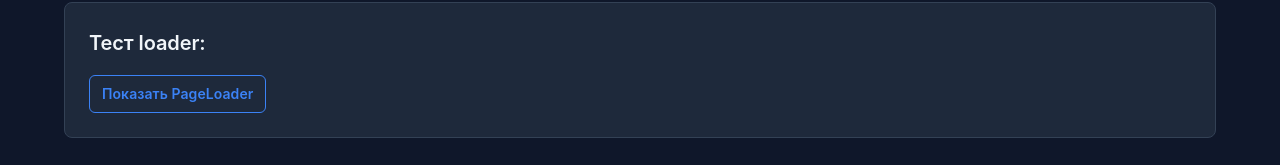
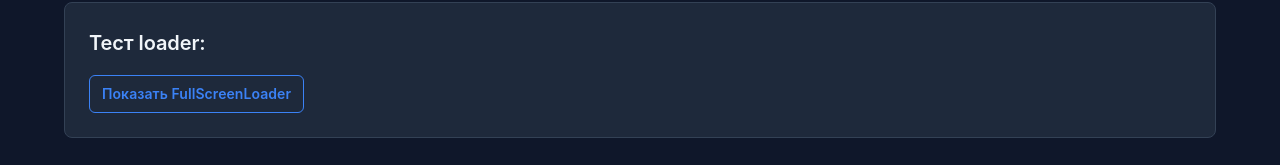
Before and after one commit to FlameFront-end/jobs-startup, a React (Vite) app in the folder client/: page / in a window 1280 px wide. Shown: the part 616-781 px from the top of the page. Built offline with nearby package versions, Linux system fonts and the light colour scheme; no server answers.

Commit message:
refactor: page-loader => full-screen-loader; add: hydrateFallbackElement

```diff
--- a/client/src/app/model/router.tsx
+++ b/client/src/app/model/router.tsx
@@ -2,6 +2,7 @@ import { createBrowserRouter } from 'react-router-dom'
 
 import { ErrorPage } from '@/features/error/pages/error-page'
 import { NotFoundPage } from '@/features/error/pages/not-found/not-found.page'
+import { FullScreenLoader } from '@/shared/kit'
 import { ROUTES } from '@/shared/model/routes'
 import { Layout } from '@/shared/widgets'
 
@@ -9,6 +10,7 @@ export const router = createBrowserRouter([
 	{
 		element: <Layout />,
 		errorElement: <ErrorPage />,
+		hydrateFallbackElement: <FullScreenLoader />,
 		children: [
 			{
 				path: ROUTES.HOME,
--- a/client/src/features/home/pages/home/home.page.tsx
+++ b/client/src/features/home/pages/home/home.page.tsx
@@ -6,7 +6,7 @@ import clsx from 'clsx'
 import { Link } from 'react-router-dom'
 
 import { testErrorLogging } from '@/shared/api/instance'
-import { Button, Card, PageLoader } from '@/shared/kit'
+import { Button, Card, FullScreenLoader } from '@/shared/kit'
 import { useTheme } from '@/shared/lib/hooks/useTheme'
 import { useAppDispatch, useAppSelector } from '@/shared/lib/store'
 import { toggleErrorNotifications } from '@/shared/lib/store/slices/appSlice'
@@ -60,7 +60,7 @@ const HomePage = () => {
 	}
 
 	if (showLoader) {
-		return <PageLoader message='Тестируем loader...' />
+		return <FullScreenLoader message='Тестируем loader...' />
 	}
 
 	return (
@@ -129,7 +129,7 @@ const HomePage = () => {
 			<Card title='Тест loader:'>
 				<div className={styles.buttonGroup}>
 					<Button variant='info' onClick={testLoader}>
-						Показать PageLoader
+						Показать FullScreenLoader
 					</Button>
 				</div>
 			</Card>
@@ -266,11 +266,7 @@ const HomePage = () => {
 
 			<Card title='Тест аналитики:'>
 				<div className={styles.buttonGroup}>
-					<Button
-						variant='success'
-						analyticsCategory='analytics_test'
-						analyticsLabel='analytics_test_button'
-					>
+					<Button variant='success' analyticsCategory='analytics_test' analyticsLabel='analytics_test_button'>
 						Тест аналитики (проверь Network)
 					</Button>
 				</div>
--- a/client/src/shared/kit/button/index.tsx
+++ b/client/src/shared/kit/button/index.tsx
@@ -32,19 +32,23 @@ interface ButtonAsLinkProps extends BaseButtonProps, Omit<AnchorHTMLAttributes<H
 
 type ButtonProps = ButtonAsButtonProps | ButtonAsLinkProps
 
-export const Button = ({
+const isButtonProps = (props: ButtonProps): props is ButtonAsButtonProps => {
+	return !('href' in props)
+}
+
+export const Button = (props: ButtonProps) => {
+	const {
 		children,
 		variant = ButtonVariant.DEFAULT,
 		size = 'md',
 		width = 'auto',
 		className,
-	href,
 		analyticsCategory,
 		analyticsLabel,
 		analyticsElementType = 'button',
-	onClick,
-	...props
-}: ButtonProps) => {
+		...restProps
+	} = props
+
 	const { trackClick } = useAnalytics()
 
 	const handleButtonClick = (event: MouseEvent<HTMLButtonElement>) => {
@@ -53,7 +57,7 @@ export const Button = ({
 			trackClick(elementName, analyticsCategory, analyticsLabel, analyticsElementType)
 		}
 
-		if (onClick && 'onClick' in props && typeof props.onClick === 'function') {
+		if (isButtonProps(props) && props.onClick) {
 			props.onClick(event)
 		}
 	}
@@ -64,15 +68,15 @@ export const Button = ({
 			trackClick(elementName, analyticsCategory, analyticsLabel, analyticsElementType)
 		}
 
-		if (onClick && 'onClick' in props && typeof props.onClick === 'function') {
+		if (!isButtonProps(props) && props.onClick) {
 			props.onClick(event)
 		}
 	}
 
-	if (href) {
+	if (!isButtonProps(props)) {
 		return (
 			<a
-				href={href}
+				href={props.href}
 				className={clsx(
 					styles.button,
 					styles[variant],
@@ -81,7 +85,7 @@ export const Button = ({
 					className
 				)}
 				onClick={handleLinkClick}
-				{...(props as AnchorHTMLAttributes<HTMLAnchorElement>)}
+				{...(restProps as AnchorHTMLAttributes<HTMLAnchorElement>)}
 			>
 				{children}
 			</a>
@@ -98,7 +102,7 @@ export const Button = ({
 				className
 			)}
 			onClick={handleButtonClick}
-			{...(props as ButtonHTMLAttributes<HTMLButtonElement>)}
+			{...(restProps as ButtonHTMLAttributes<HTMLButtonElement>)}
 		>
 			{children}
 		</button>
--- a/client/src/shared/kit/page-loader/index.tsx
+++ b/client/src/shared/kit/full-screen-loader/index.tsx
@@ -1,13 +1,13 @@
-import styles from './page-loader.module.scss'
+import styles from './full-screen-loader.module.scss'
 
 import { clsx } from 'clsx'
 
-interface PageLoaderProps {
+interface FullScreenLoaderProps {
 	message?: string
 	className?: string
 }
 
-export const PageLoader = ({ message, className }: PageLoaderProps) => {
+export const FullScreenLoader = ({ message, className }: FullScreenLoaderProps) => {
 	return (
 		<div className={clsx(styles.pageLoader, className)}>
 			<div className={styles.pageLoader__animation}>
--- a/client/src/shared/kit/index.ts
+++ b/client/src/shared/kit/index.ts
@@ -1,6 +1,6 @@
 export { Button } from './button'
 export { Card } from './card'
 export { Icon } from './icon'
+export { InfiniteScroll } from './infinite-scroll'
 export { Loader } from './loader'
-export { PageLoader } from './page-loader'
-export { InfiniteScroll } from './infinite-scroll'
+export { FullScreenLoader } from './full-screen-loader'
```
Also changed, not shown: client/src/shared/kit/full-screen-loader/full-screen-loader.module.scss (renamed from client/src/shared/kit/page-loader/page-loader.module.scss). Lines whose indentation alone changed are shown as unchanged.
